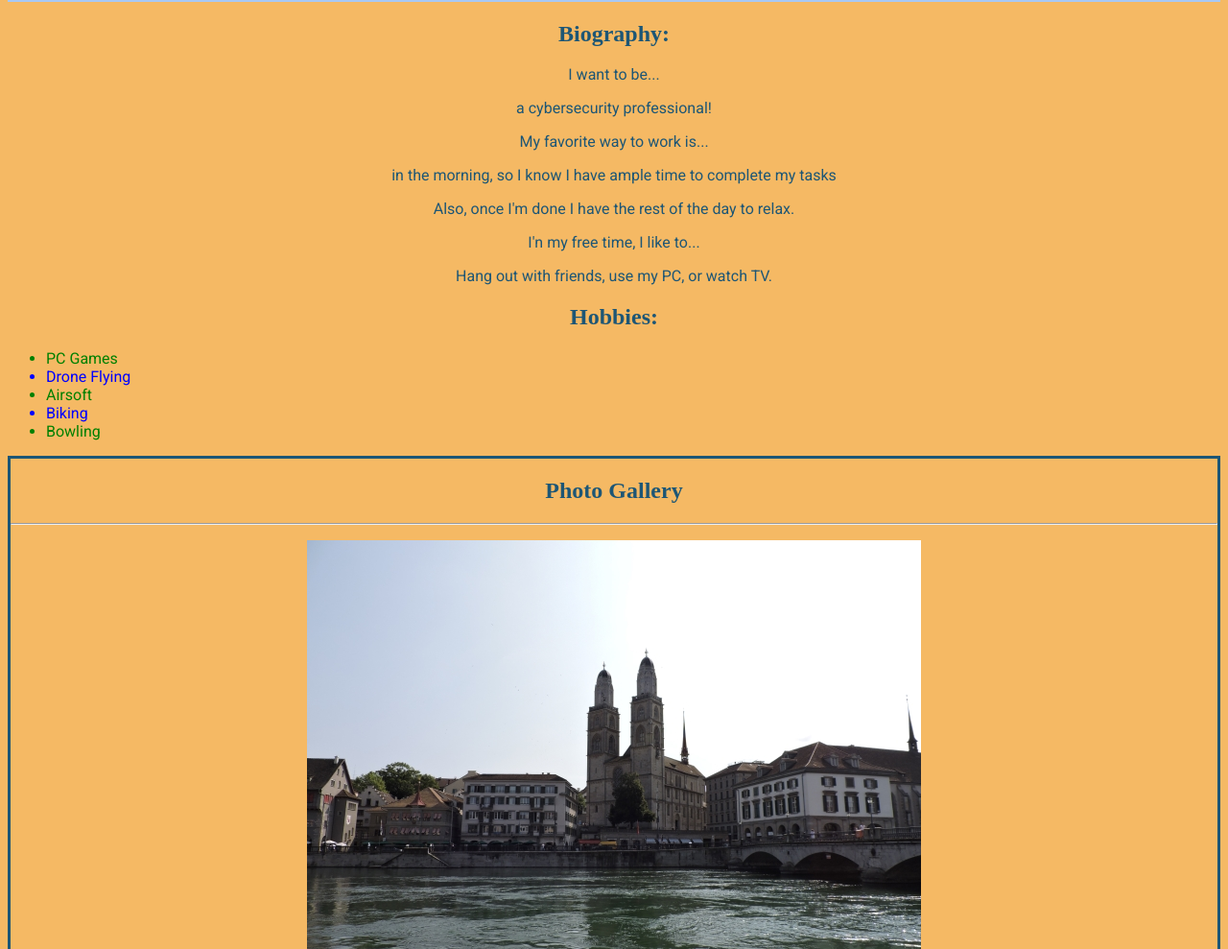
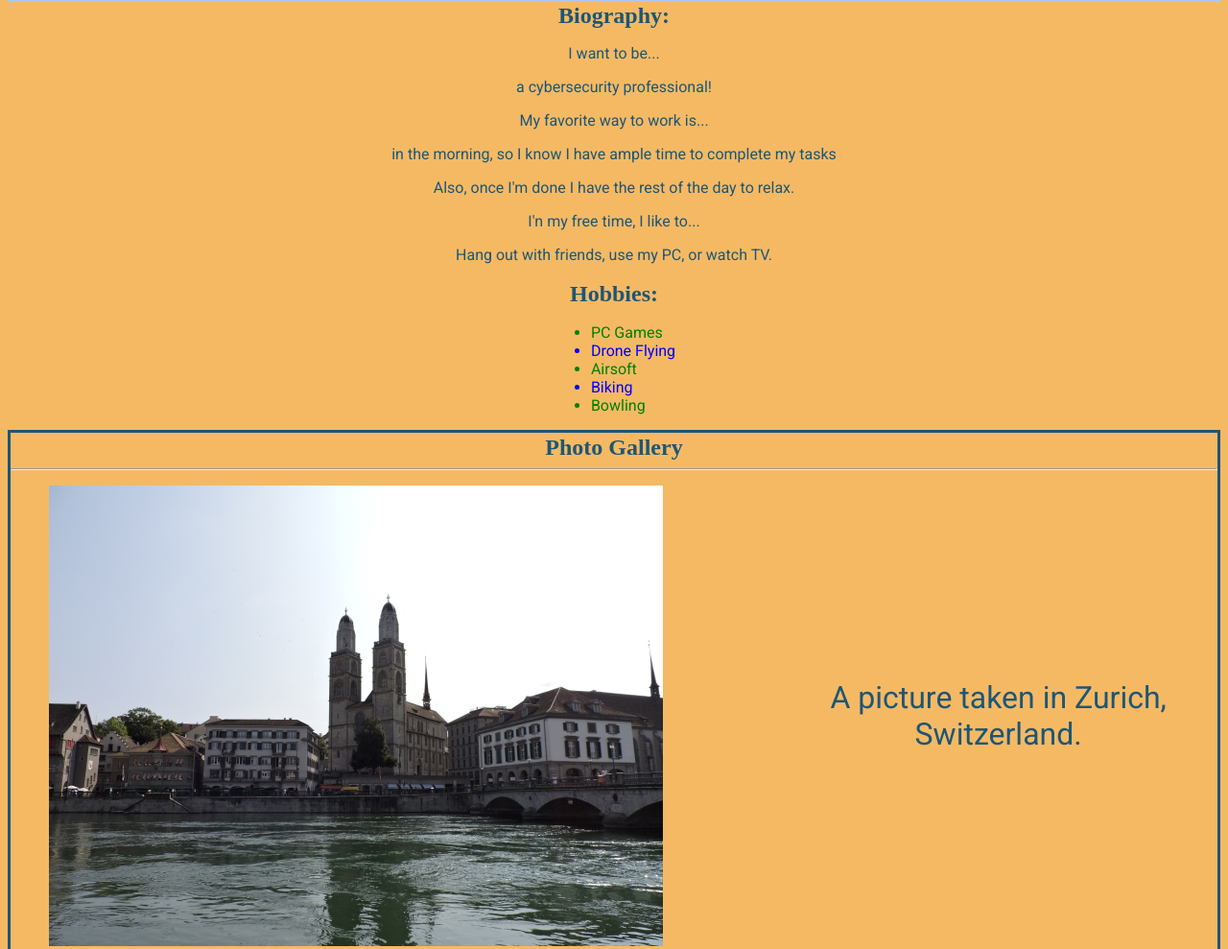
Before and after one commit to RVCC-IDMX/about-me-MattO003, a plain HTML site: page index.html in a window 1280 px wide. Shown: the part 672-1661 px from the top of the page at 96% size. Drawn offline with Linux system fonts and the light colour scheme; a web font is replaced by a local one.

Commit message:
Make hobbies list centered and 1st @media

```diff
--- a/css/style.css
+++ b/css/style.css
@@ -10,6 +10,9 @@ h1, h2, h3, h4, h5, h6{
 }
 h1{
     font-size:40pt;
+}
+h2{
+    margin: .1rem;
 }
 
 header {
@@ -44,6 +47,12 @@ header {
 
 #hobbies ul li:nth-child(2n+2) {
     color: blue;
+}
+
+#hobbies {
+    display: flex;
+    flex-direction: column;
+    align-items: center;
 }
 
 /* Gallery */
@@ -92,6 +101,28 @@ header {
     background-image:radial-gradient(orange,rgb(86, 117, 128));
     text-shadow: 5px 5px 5px;
     border-radius: .2em;
+}
+
+/*
+ *
+ *
+*/
+@media screen and (min-width: 60em)
+{
+
+    figure
+    {
+        display: grid;
+        grid-template-columns: 2fr 1fr;
+    }
+    figcaption
+    {
+        display: flex;
+        justify-content: center;
+        align-items: center;
+        font-size: 2rem;
+        margin-left: 1rem;
+    }
 
 
 }
```
